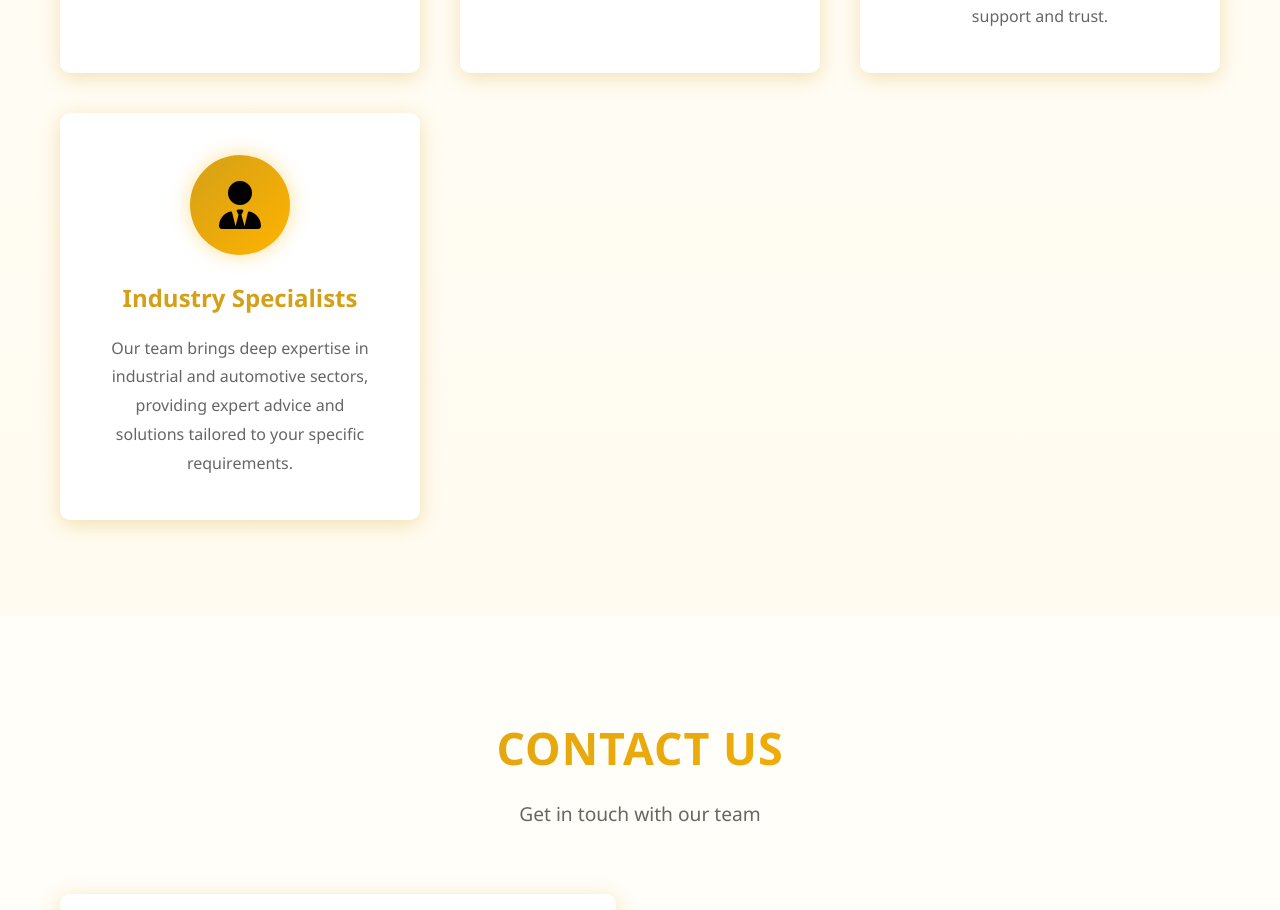
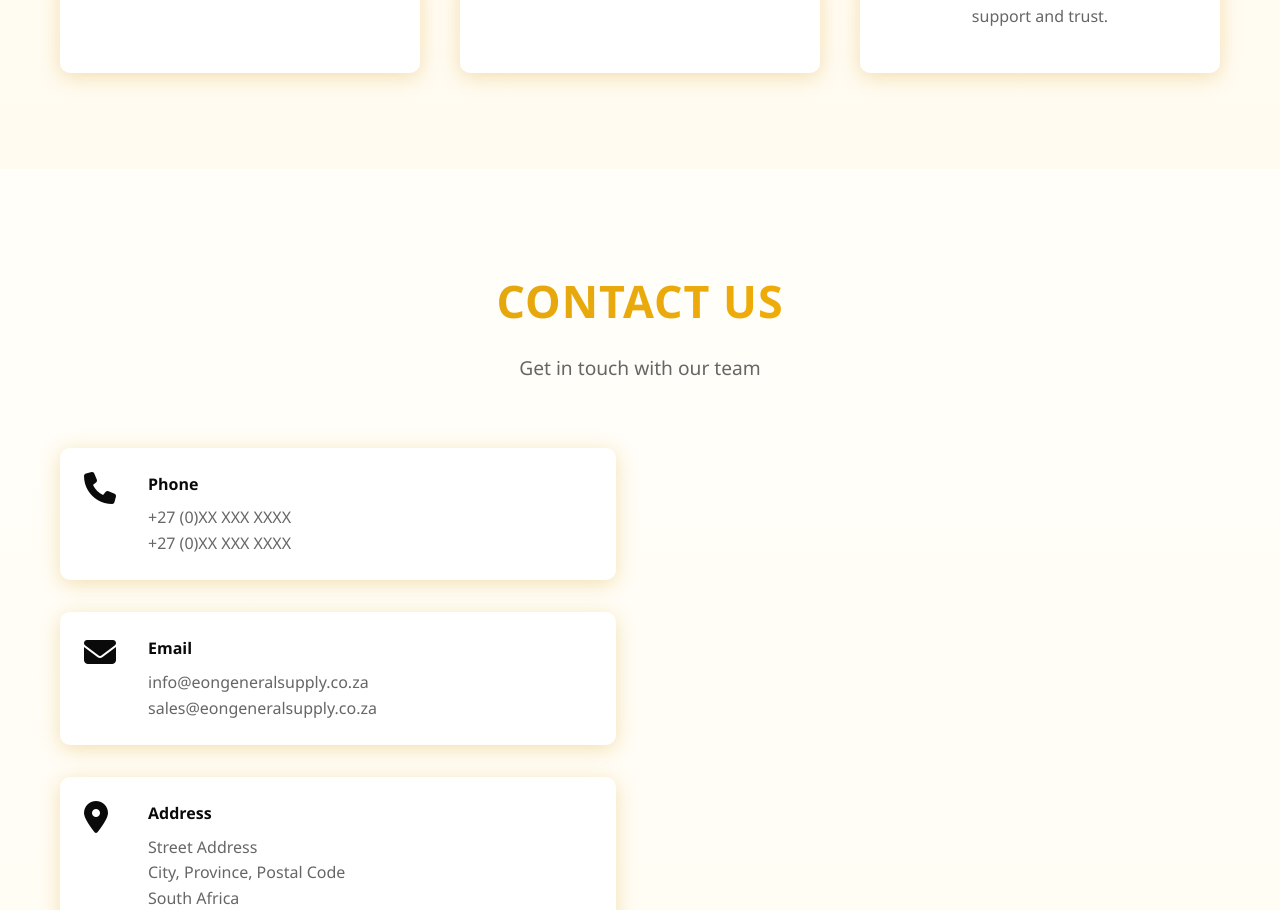
Before and after one commit to Jared-RS3/EON_General, a React (Create React App) app: page / in a window 1280 px wide. Shown: the part 6934-7844 px from the top of the page. Built offline with nearby package versions, Linux system fonts and the light colour scheme.

Commit message:
industry remove

```diff
--- a/src/components/WhyChooseUs.js
+++ b/src/components/WhyChooseUs.js
@@ -17,11 +17,11 @@ function WhyChooseUs() {
       title: 'Long-Term Partnerships',
       desc: 'We focus on building lasting relationships with our clients, understanding your needs, and growing together through mutual support and trust.'
     },
-    {
-      icon: 'user-tie',
-      title: 'Industry Specialists',
-      desc: 'Our team brings deep expertise in industrial and automotive sectors, providing expert advice and solutions tailored to your specific requirements.'
-    }
+    // {
+    //   icon: 'user-tie',
+    //   title: 'Industry Specialists',
+    //   desc: 'Our team brings deep expertise in industrial and automotive sectors, providing expert advice and solutions tailored to your specific requirements.'
+    // }
   ];
 
   return (
```
